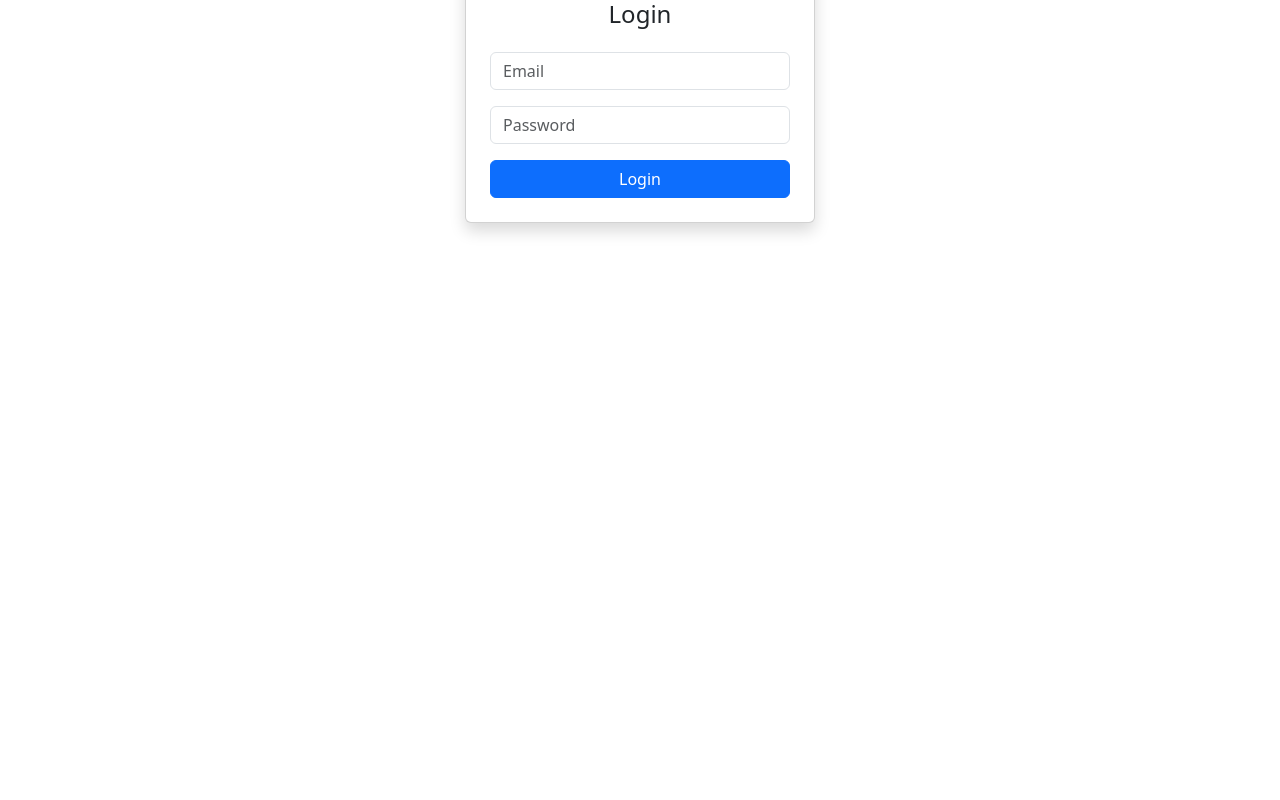
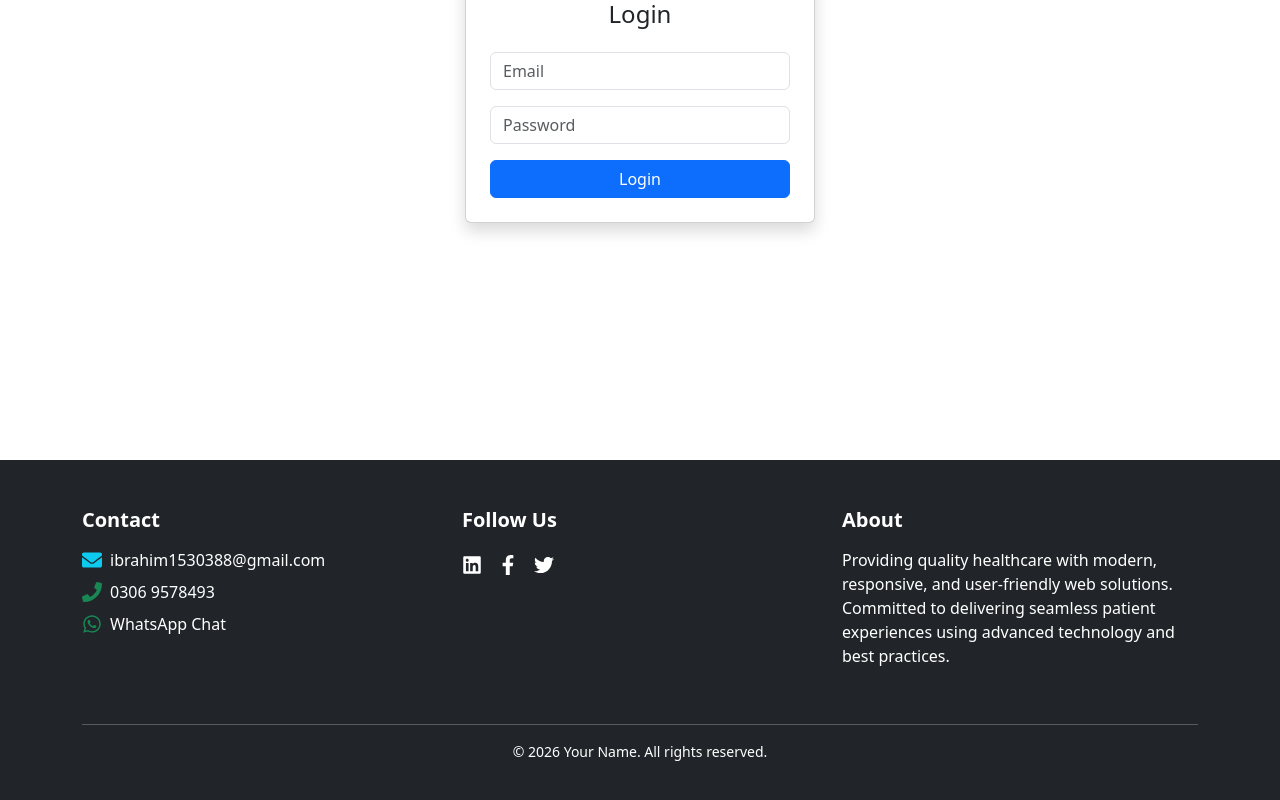
Before and after one commit to muhammadibrahim0998/Hospital-Application, a React (Vite) app in the folder frontend/: page /login in a window 1280 px wide. Shown: the part 340-1140 px from the top of the page. Before the commit the page ends 800 px from the top, so only its background shows below. Built offline with nearby package versions, Linux system fonts and the light colour scheme.

Commit message:
add filter

```diff
--- a/frontend/src/App.jsx
+++ b/frontend/src/App.jsx
@@ -1,7 +1,14 @@
 import { BrowserRouter as Router, Routes, Route } from "react-router-dom";
 import { AppointmentProvider } from "./context/AppointmentContext";
+import { DoctorProvider } from "./context/DoctorContext";
 
 import Layout from "./components/Layout";
+import PrivateRoute from "./components/PrivateRoute";
+
+import Home from "./components/Home";
+import Contact from "./components/contact";
+import Footer from "./components/Footer";
+
 import Login from "./pages/Login";
 import Register from "./pages/Register";
 import Dashboard from "./pages/Dashboard";
@@ -9,27 +16,23 @@ import Appointments from "./pages/Appointments";
 import Doctors from "./pages/Doctors";
 import DoctorProfile from "./pages/DoctorProfile";
 import Reports from "./pages/Reports";
-import Home from "./components/Home";
 import Logout from "./pages/Logout";
-import PrivateRoute from "./components/PrivateRoute";
-import { DoctorProvider } from "./context/DoctorContext";
 
-function App() {
+function AppContent() {
   return (
-    <DoctorProvider>
-      <AppointmentProvider>
-        <Router>
+    <>
       <Routes>
-            {/* Public */}
+        {/* Public Routes */}
         <Route path="/login" element={<Login />} />
         <Route path="/register" element={<Register />} />
 
-            {/* Protected */}
+        {/* Protected Routes */}
         <Route element={<PrivateRoute />}>
           <Route path="/" element={<Layout />}>
             <Route index element={<Home />} />
             <Route path="dashboard" element={<Dashboard />} />
             <Route path="appointments" element={<Appointments />} />
+            <Route path="/contact" element={<Contact />} />
             <Route path="doctors" element={<Doctors />} />
             <Route path="doctor/:id" element={<DoctorProfile />} />
             <Route path="reports" element={<Reports />} />
@@ -37,6 +40,19 @@ function App() {
           </Route>
         </Route>
       </Routes>
+
+      {/* Footer on all pages */}
+      <Footer />
+    </>
+  );
+}
+
+function App() {
+  return (
+    <DoctorProvider>
+      <AppointmentProvider>
+        <Router>
+          <AppContent />
         </Router>
       </AppointmentProvider>
     </DoctorProvider>
--- a/frontend/src/components/Footer.jsx
+++ b/frontend/src/components/Footer.jsx
@@ -0,0 +1,119 @@
+import React from "react";
+import {
+  FaEnvelope,
+  FaPhone,
+  FaWhatsapp,
+  FaLinkedin,
+  FaFacebookF,
+  FaTwitter,
+} from "react-icons/fa";
+
+const Footer = () => {
+  return (
+    <footer className="bg-dark text-white mt-auto w-100">
+      {/* Outer full width container */}
+      <div className="container py-5">
+        <div className="row text-center text-md-start">
+          {/* Contact Info */}
+          <div className="col-md-4 mb-4">
+            <h5 className="fw-bold mb-3">Contact</h5>
+            <p className="mb-2 d-flex flex-column flex-md-row align-items-center justify-content-center justify-content-md-start">
+              <FaEnvelope className="me-2 text-info fs-5 mb-1 mb-md-0" />
+              <a
+                href="mailto:ibrahim1530388@gmail.com"
+                className="text-white text-decoration-none hover-effect"
+              >
+                ibrahim1530388@gmail.com
+              </a>
+            </p>
+            <p className="mb-2 d-flex flex-column flex-md-row align-items-center justify-content-center justify-content-md-start">
+              <FaPhone className="me-2 text-success fs-5 mb-1 mb-md-0" /> 0306
+              9578493
+            </p>
+            <p className="mb-2 d-flex flex-column flex-md-row align-items-center justify-content-center justify-content-md-start">
+              <FaWhatsapp className="me-2 text-success fs-5 mb-1 mb-md-0" />
+              <a
+                href="https://wa.me/923069578493"
+                target="_blank"
+                rel="noreferrer"
+                className="text-white text-decoration-none hover-effect"
+              >
+                WhatsApp Chat
+              </a>
+            </p>
+          </div>
+
+          {/* Social Links */}
+          <div className="col-md-4 mb-4">
+            <h5 className="fw-bold mb-3">Follow Us</h5>
+            <div className="d-flex justify-content-center justify-content-md-start gap-3">
+              <a
+                href="https://www.linkedin.com/feed/"
+                target="_blank"
+                rel="noreferrer"
+                className="text-white fs-5 hover-icon"
+              >
+                <FaLinkedin />
+              </a>
+              <a
+                href="https://www.facebook.com/share/1BwKJcVvHo/"
+                target="_blank"
+                rel="noreferrer"
+                className="text-white fs-5 hover-icon"
+              >
+                <FaFacebookF />
+              </a>
+              <a
+                href="https://twitter.com/"
+                target="_blank"
+                rel="noreferrer"
+                className="text-white fs-5 hover-icon"
+              >
+                <FaTwitter />
+              </a>
+            </div>
+          </div>
+
+          {/* About / Branding */}
+          <div className="col-md-4 mb-4">
+            <h5 className="fw-bold mb-3">About</h5>
+            <p className="text-center text-md-start">
+              Providing quality healthcare with modern, responsive, and
+              user-friendly web solutions. Committed to delivering seamless
+              patient experiences using advanced technology and best practices.
+            </p>
+          </div>
+        </div>
+
+        <hr className="border-light" />
+
+        <div className="text-center small">
+          &copy; {new Date().getFullYear()} Your Name. All rights reserved.
+        </div>
+      </div>
+
+      {/* Hover effects */}
+      <style>
+        {`
+          .hover-icon:hover {
+            color: #0d6efd !important;
+            transform: scale(1.3);
+            transition: all 0.3s ease-in-out;
+          }
+          .hover-effect:hover {
+            text-decoration: underline;
+            color: #0d6efd !important;
+            transition: all 0.3s ease-in-out;
+          }
+          @media (max-width: 767px) {
+            .hover-icon {
+              font-size: 1.5rem;
+            }
+          }
+        `}
+      </style>
+    </footer>
+  );
+};
+
+export default Footer;
--- a/frontend/src/components/Navbar.jsx
+++ b/frontend/src/components/Navbar.jsx
@@ -24,7 +24,10 @@ export default function Navbar({ sidebarOpen, setSidebarOpen }) {
   };
 
   return (
-    <nav className="navbar navbar-expand-lg navbar-dark bg-dark shadow position-fixed w-100" style={{ zIndex: 1100 }}>
+    <nav
+      className="navbar navbar-expand-lg navbar-dark bg-dark shadow position-fixed w-100"
+      style={{ zIndex: 1100 }}
+    >
       <div className="container d-flex align-items-center justify-content-between">
         {/* Left side */}
         <div className="d-flex align-items-center">
@@ -62,6 +65,21 @@ export default function Navbar({ sidebarOpen, setSidebarOpen }) {
               <span className="nav-link cursor-pointer" onClick={goHome}>
                 Home
               </span>
+            </li>
+
+            {/* ✅ Contact link */}
+            <li className="nav-item">
+              <Link
+                to="/contact"
+                className="nav-link"
+                onClick={() => {
+                  setMenuOpen(false);
+                  setSidebarOpen(false);
+                  setDropdownOpen(false);
+                }}
+              >
+                Contact
+              </Link>
             </li>
 
             {/* Account dropdown */}
--- /dev/null
+++ b/frontend/src/components/contact.jsx
@@ -0,0 +1,132 @@
+import React from "react";
+import { FaEnvelope, FaPhone, FaWhatsapp } from "react-icons/fa";
+
+const Contact = () => {
+  return (
+    <div
+      style={{
+        minHeight: "100vh",
+        backgroundImage:
+          "url('https://s3storage.nayatel.com/customer-shifa/uploads/contact_us_d29bd2aae5.webp')",
+        backgroundPosition: "center",
+        backgroundRepeat: "no-repeat",
+        backgroundSize: "cover",
+      }}
+      className="d-flex align-items-center"
+    >
+      {/* Overlay */}
+      <div
+        style={{
+          backgroundColor: "rgba(0,0,0,0.6)",
+          width: "100%",
+          minHeight: "100vh",
+        }}
+        className="d-flex align-items-center"
+      >
+        <div className="container py-5">
+          <div className="row justify-content-center text-white">
+            {/* Left Content */}
+            <div className="col-lg-6 mb-5">
+              <h1 className="mb-4 fw-bold text-center">Contact Us</h1>
+              <p className="mb-5 text-center">
+                If you want to contact us, please use the following options:
+              </p>
+
+              {/* Contact Boxes */}
+              <div className="d-flex flex-column gap-4">
+                {/* Email Box */}
+                <div className="contact-box p-3 rounded shadow d-flex align-items-center gap-3">
+                  <FaEnvelope className="fs-3 text-info" />
+                  <div>
+                    <p className="mb-1 fw-bold">Email</p>
+                    <a
+                      href="mailto:ibrahim1530388@gmail.com"
+                      className="text-white text-decoration-none"
+                    >
+                      ibrahim1530388@gmail.com
+                    </a>
+                  </div>
+                </div>
+
+                {/* Phone Box */}
+                <div className="contact-box p-3 rounded shadow d-flex align-items-center gap-3">
+                  <FaPhone className="fs-3 text-success" />
+                  <div>
+                    <p className="mb-1 fw-bold">Phone</p>
+                    <span>0306 9578493</span>
+                  </div>
+                </div>
+
+                {/* WhatsApp Box */}
+                <div className="contact-box p-3 rounded shadow d-flex align-items-center gap-3">
+                  <FaWhatsapp className="fs-3 text-success" />
+                  <div>
+                    <p className="mb-1 fw-bold">WhatsApp</p>
+                    <a
+                      href="https://wa.me/923069578493"
+                      target="_blank"
+                      rel="noreferrer"
+                      className="text-white text-decoration-none"
+                    >
+                      Chat on WhatsApp
+                    </a>
+                  </div>
+                </div>
+              </div>
+            </div>
+
+            {/* Right Map */}
+            <div className="col-lg-6 mb-5">
+              <h5 className="mb-3 text-center">Our Location</h5>
+              <div
+                style={{
+                  borderRadius: "10px",
+                  overflow: "hidden",
+                  height: "450px",
+                  boxShadow: "0 6px 20px rgba(0,0,0,0.5)",
+                }}
+              >
+                <iframe
+                  title="Peshawar Location"
+                  src="https://www.google.com/maps/embed?pb=!1m18!1m12!1m3!1d3317.636925625669!2d71.47180027627367!3d34.01513648059854!2m3!1f0!2f0!3f0!3m2!1i1024!2i768!4f13.1!3m3!1m2!1s0x38df965fa1a80ab9%3A0x15b8c4c1b22c2c!2sPeshawar%2C%20Khyber%20Pakhtunkhwa%2C%20Pakistan!5e0!3m2!1sen!2s!4v1704975612345!5m2!1sen!2s"
+                  width="100%"
+                  height="100%"
+                  style={{ border: 0 }}
+                  allowFullScreen=""
+                  loading="lazy"
+                  referrerPolicy="no-referrer-when-downgrade"
+                ></iframe>
+              </div>
+            </div>
+          </div>
+        </div>
+      </div>
+
+      {/* Inline CSS for hover & 3D effect */}
+      <style>
+        {`
+          .contact-box {
+            background-color: rgba(255, 255, 255, 0.05);
+            transition: transform 0.3s ease, box-shadow 0.3s ease;
+          }
+          .contact-box:hover {
+            transform: translateY(-5px);
+            box-shadow: 0 10px 25px rgba(0,0,0,0.6);
+          }
+          a:hover {
+            color: #0d6efd !important;
+            text-decoration: underline;
+          }
+          @media (max-width: 768px) {
+            .contact-box {
+              flex-direction: row;
+              justify-content: flex-start;
+            }
+          }
+        `}
+      </style>
+    </div>
+  );
+};
+
+export default Contact;
--- a/frontend/src/context/DoctorContext.jsx
+++ b/frontend/src/context/DoctorContext.jsx
@@ -10,7 +10,6 @@ import doc7 from "../assets/image/docter7.jpg";
 import doc8 from "../assets/image/docter8.jpg";
 import doc9 from "../assets/image/docter9.jpg";
 import doc10 from "../assets/image/docter10.jpg";
-import doc11 from "../assets/image/docter11.jpg";
 
 const DoctorContext = createContext();
 
@@ -25,7 +24,7 @@ const doctorsData = [
   { id: 8, name: "Dr. Lina", specialty: "Child", image: doc8 },
   { id: 9, name: "Dr. Inayat", specialty: "Child", image: doc9 },
   { id: 10, name: "Dr. Ozma Khan", specialty: "Child", image: doc10 },
-  { id: 11, name: "Dr. Naseb Khan", specialty: "Child", image: doc11 },
+
 ];
 
 export const DoctorProvider = ({ children }) => {
--- a/frontend/src/pages/Appointments.jsx
+++ b/frontend/src/pages/Appointments.jsx
@@ -60,8 +60,8 @@ export default function Appointments() {
       {/* ===== Desktop Table ===== */}
       <div className="d-none d-md-block table-responsive">
         <table className="table table-bordered table-hover">
-          <thead className="text-white" style={{ backgroundColor: "green" }}>
-            <tr>
+          <thead className="text-white" style={{ backgroundColor: "black" }}>
+            <tr className="table-dark">
               <th>#</th>
               <th>Patient</th>
               <th>Doctor</th>
@@ -69,7 +69,7 @@ export default function Appointments() {
               <th>Time</th>
               <th>Phone</th>
               <th>Fee</th>
-              <th>Action</th>
+              <th className="text-center">Action</th>
             </tr>
           </thead>
           <tbody>
```
Lines whose indentation alone changed are shown as unchanged.
